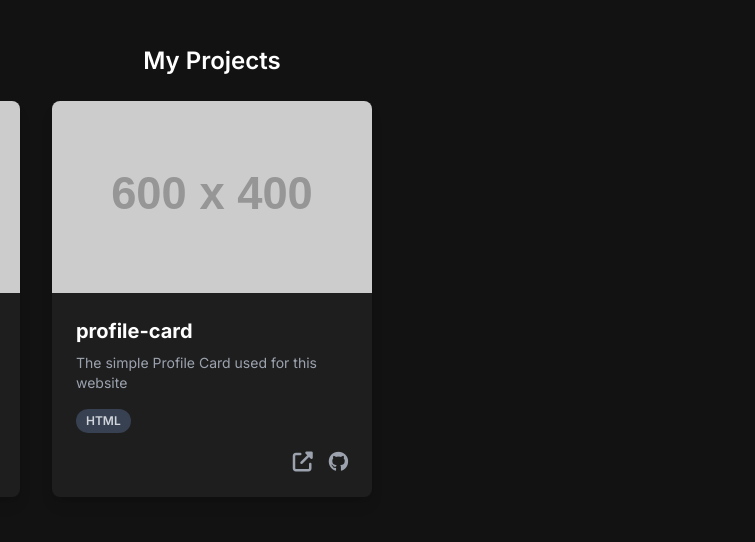
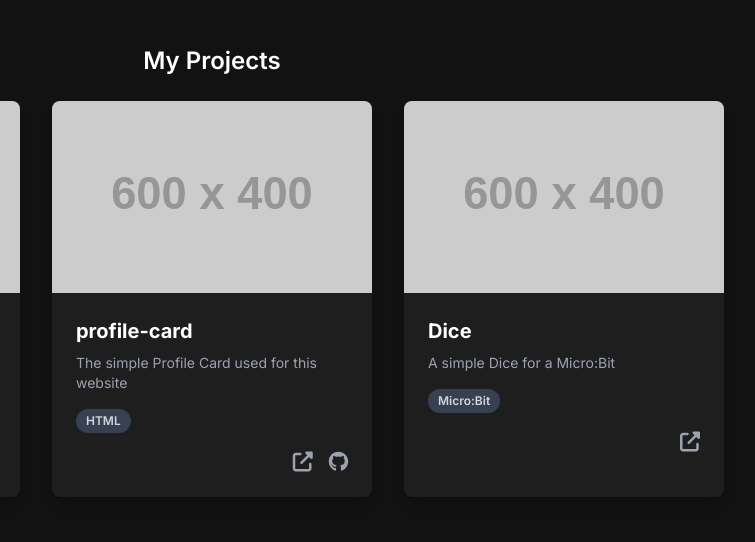
Before and after one commit to therealfuntimeswithdanny/hi.madebydanny.uk, a plain HTML site: page index.html in a window 1280 px wide. Shown: the part 624-1166 px from the top of the page, 428-1183 px from the left. Drawn offline with nearby package versions, Linux system fonts and the light colour scheme; placeholder pictures from the web are drawn by us.

Commit message:
Update index.html

```diff
--- a/index.html
+++ b/index.html
@@ -154,6 +154,20 @@
                         </div>
                     </div>
                 </div>
+                <!-- Project Card 3 -->
+                <div class="bg-custom-gray rounded-lg overflow-hidden shadow-lg transform hover:-translate-y-2 transition-transform duration-300">
+                    <img class="w-full h-48 object-cover" src="https://placehold.co/600x400/333333/FFFFFF?text=Dice" alt="Project 3 Screenshot">
+                    <div class="p-6 text-left">
+                        <h3 class="text-xl font-bold text-white mb-2">Dice</h3>
+                        <p class="text-gray-400 text-sm mb-4">A simple Dice for a Micro:Bit</p>
+                        <div class="flex flex-wrap gap-2 mb-4">
+                            <span class="bg-gray-700 text-gray-300 text-xs font-semibold px-2.5 py-1 rounded-full">Micro:Bit</span>
+                        </div>
+                        <div class="flex justify-end gap-4 mt-4">
+                            <a href="https://makecode.microbit.org/S39549-09750-91962-10107" class="text-gray-400 hover:text-white transition-colors"><i class="fas fa-external-link-alt fa-lg"></i></a>
+                        </div>
+                    </div>
+                </div>
             </div>
         </section>
 
```
